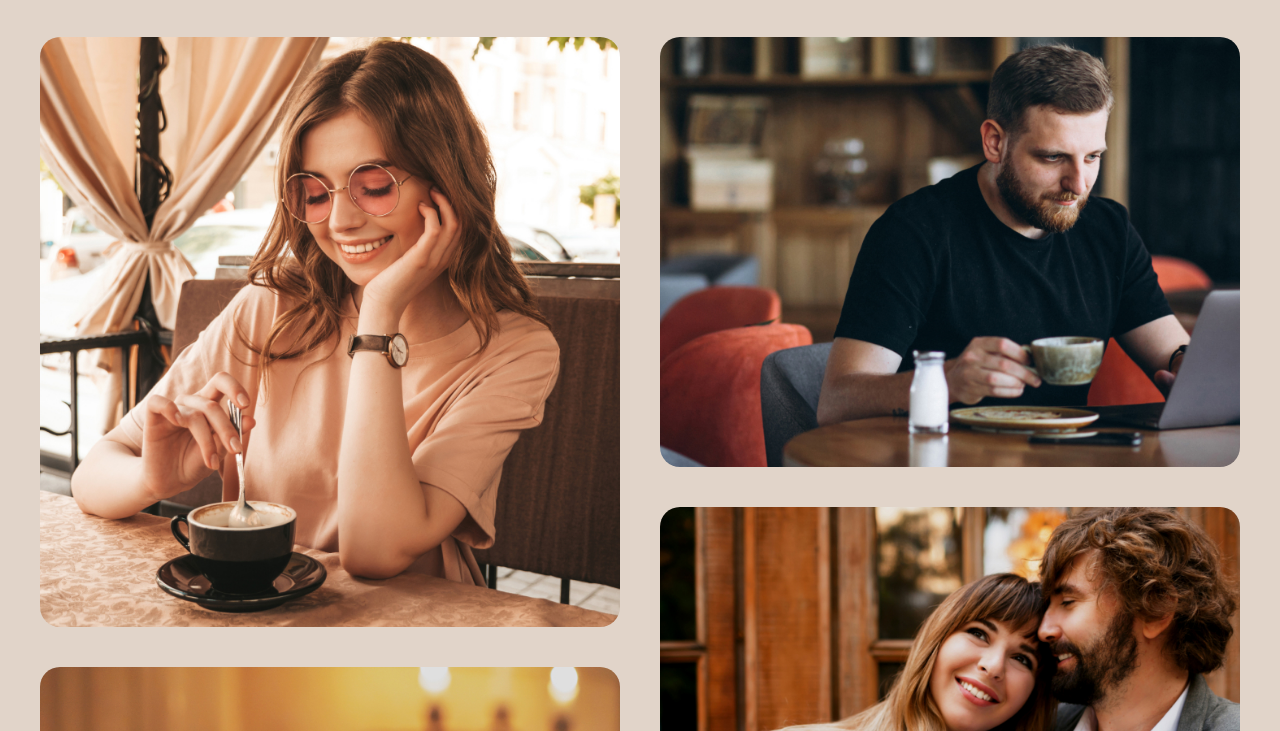
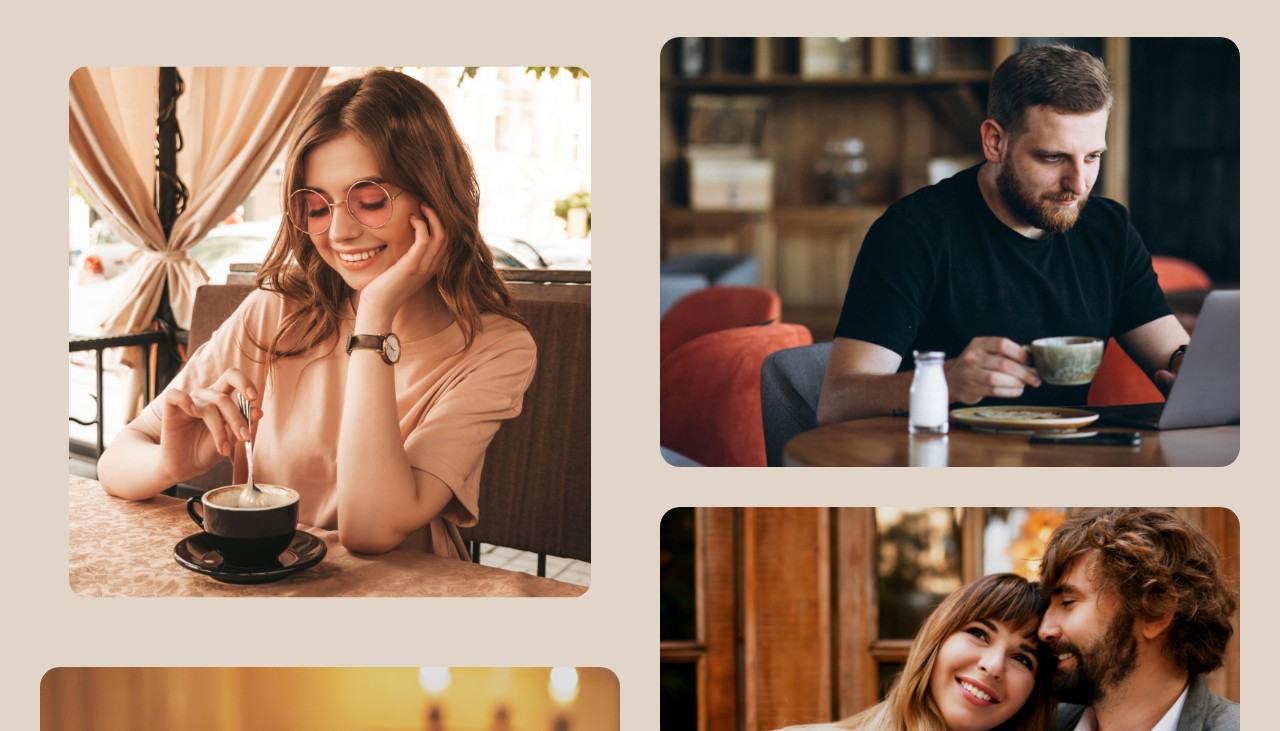
Before and after one commit to nickoff/rsschool-landing-page, a website built with webpack: page index.html in a window 1280 px wide. In both pictures the pointer is over the picture 330 px from the left and 2376 px from the top of the page. Shown: the part 2045-2776 px from the top of the page. Built offline with nearby package versions, Linux system fonts and the light colour scheme; a web font is replaced by a local one.

Commit message:
feat: implement about image hover

```diff
--- a/src/sass/base/_grid-container.scss
+++ b/src/sass/base/_grid-container.scss
@@ -24,5 +24,12 @@
     height: 100%;
     object-fit: cover;
     border-radius: 20px;
+    transition: all 0.3s ease;
+    transform-origin: center;
+
+    &:hover {
+      transform: scale(0.9);
+      transition: all 0.3s ease;
+    }
   }
 }
```
